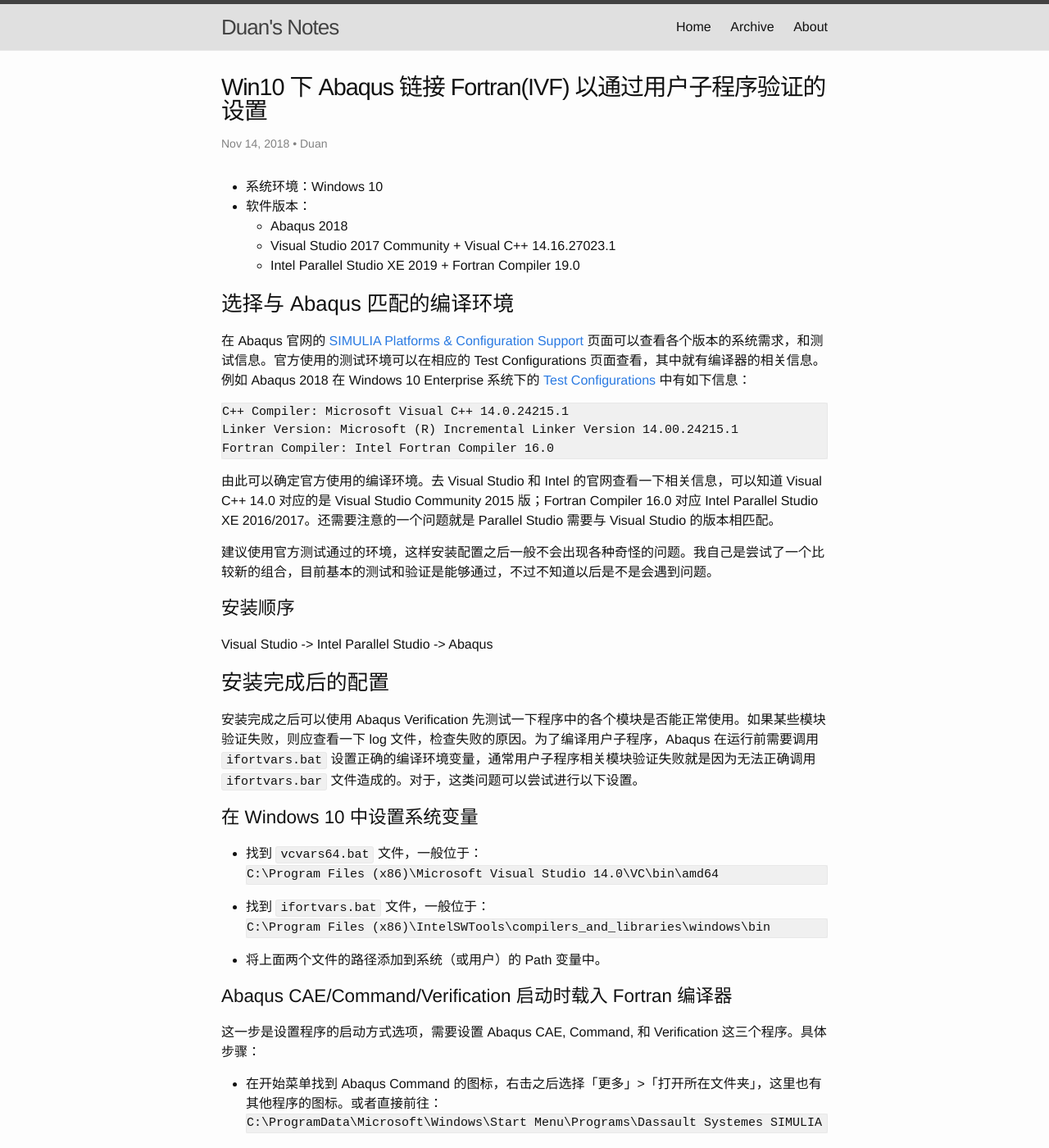
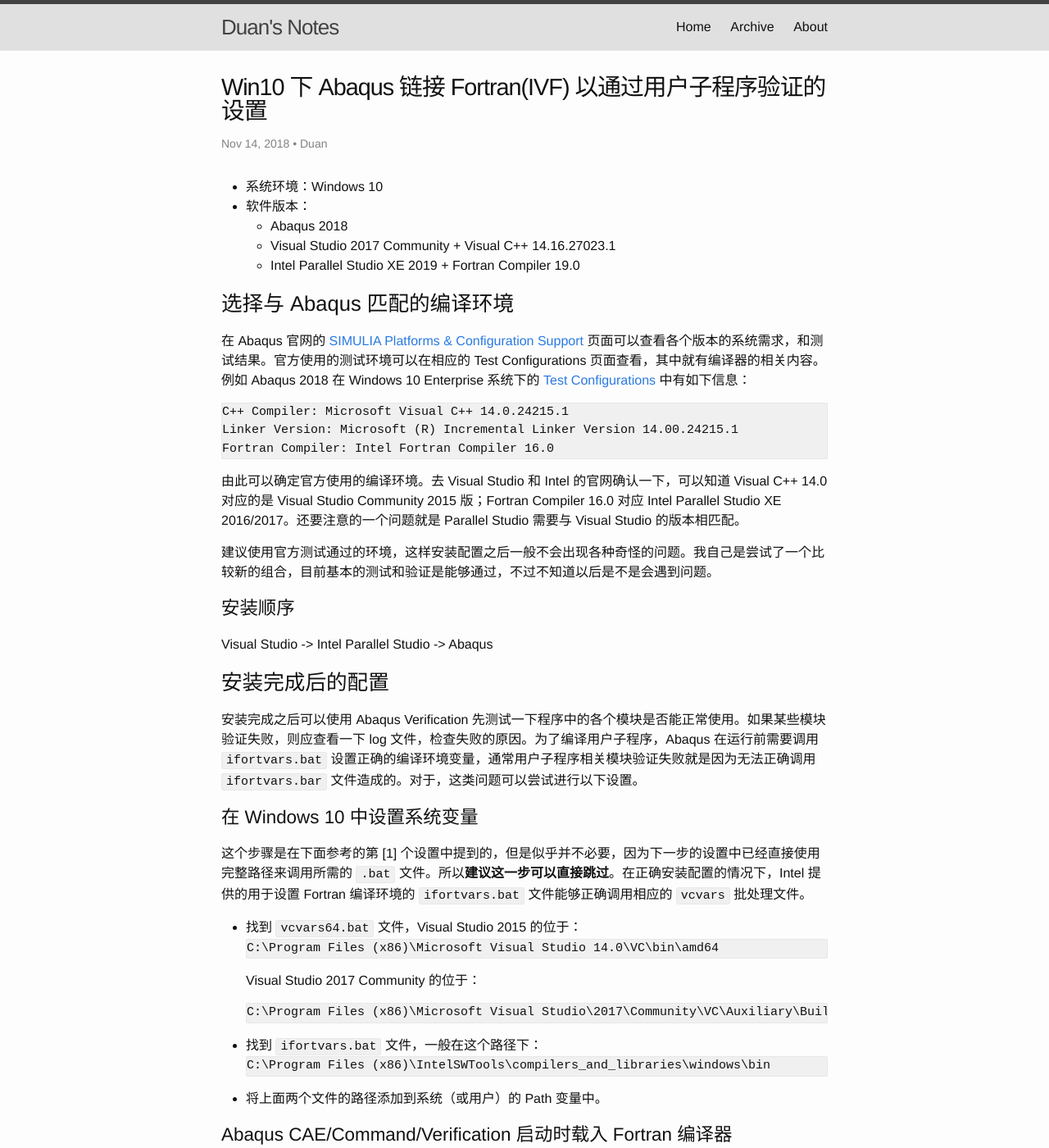
Before and after one commit to wnduan/wnduan.github.io, a Jekyll site: the page built from _posts/2018-11-14-abaqus-2018-link-ivf.md, in a window 1280 px wide and 1400 px high. Shown: the whole window at 82% size. Built offline with Jekyll 4.4.1, drawn with Linux system fonts in a browser that asks for light colours; comment, search, counter and statistics services are not loaded; some of the changed text lies outside the part shown.

Commit message:
update post

````diff
--- a/_posts/2018-11-14-abaqus-2018-link-ivf.md
+++ b/_posts/2018-11-14-abaqus-2018-link-ivf.md
@@ -5,7 +5,7 @@ title: "Win10 下 Abaqus 链接 Fortran(IVF) 以通过用户子程序验证的
 date: 2018-11-14 15:20:43 +0800
 description: "A guide on link abaqus 2018 and intel visual fortran under Win10 OS."
 categories:
-tags: []
+tags: [abaqus,visual studio,intel parallel studio]
 ---
 
 - 系统环境：Windows 10
@@ -15,7 +15,7 @@ tags: []
     - Intel Parallel Studio XE 2019 + Fortran Compiler 19.0
 
 ## 选择与 Abaqus 匹配的编译环境
-在 Abaqus 官网的 [SIMULIA Platforms & Configuration Support](https://www.3ds.com/support/hardware-and-software/simulia-system-information/) 页面可以查看各个版本的系统需求，和测试信息。官方使用的测试环境可以在相应的 Test Configurations 页面查看，其中就有编译器的相关信息。例如 Abaqus 2018 在 Windows 10 Enterprise 系统下的 [Test Configurations](https://www.3ds.com/fileadmin/PRODUCTS/SIMULIA/PDF/guide/test-configurations-abaqus-2018-windows-10.pdf) 中有如下信息：
+在 Abaqus 官网的 [SIMULIA Platforms & Configuration Support](https://www.3ds.com/support/hardware-and-software/simulia-system-information/) 页面可以查看各个版本的系统需求，和测试结果。官方使用的测试环境可以在相应的 Test Configurations 页面查看，其中就有编译器的相关内容。例如 Abaqus 2018 在 Windows 10 Enterprise 系统下的 [Test Configurations](https://www.3ds.com/fileadmin/PRODUCTS/SIMULIA/PDF/guide/test-configurations-abaqus-2018-windows-10.pdf) 中有如下信息：
 
 ```text
 C++ Compiler: Microsoft Visual C++ 14.0.24215.1
@@ -23,7 +23,7 @@ Linker Version: Microsoft (R) Incremental Linker Version 14.00.24215.1
 Fortran Compiler: Intel Fortran Compiler 16.0
 ```
 
-由此可以确定官方使用的编译环境。去 Visual Studio 和 Intel 的官网查看一下相关信息，可以知道 Visual C++ 14.0 对应的是 Visual Studio Community 2015 版；Fortran Compiler 16.0 对应 Intel Parallel Studio XE 2016/2017。还需要注意的一个问题就是 Parallel Studio 需要与 Visual Studio 的版本相匹配。
+由此可以确定官方使用的编译环境。去 Visual Studio 和 Intel 的官网确认一下，可以知道 Visual C++ 14.0 对应的是 Visual Studio Community 2015 版；Fortran Compiler 16.0 对应 Intel Parallel Studio XE 2016/2017。还要注意的一个问题就是 Parallel Studio 需要与 Visual Studio 的版本相匹配。
 
 建议使用官方测试通过的环境，这样安装配置之后一般不会出现各种奇怪的问题。我自己是尝试了一个比较新的组合，目前基本的测试和验证是能够通过，不过不知道以后是不是会遇到问题。
 
@@ -34,11 +34,17 @@ Visual Studio -> Intel Parallel Studio -> Abaqus
 安装完成之后可以使用 Abaqus Verification 先测试一下程序中的各个模块是否能正常使用。如果某些模块验证失败，则应查看一下 log 文件，检查失败的原因。为了编译用户子程序，Abaqus 在运行前需要调用 `ifortvars.bat` 设置正确的编译环境变量，通常用户子程序相关模块验证失败就是因为无法正确调用 `ifortvars.bar` 文件造成的。对于，这类问题可以尝试进行以下设置。
 
 ### 在 Windows 10 中设置系统变量
-- 找到 `vcvars64.bat` 文件，一般位于：
+这个步骤是在下面参考的第 [1] 个设置中提到的，但是似乎并不必要，因为下一步的设置中已经直接使用完整路径来调用所需的 `.bat` 文件。所以**建议这一步可以直接跳过**。在正确安装配置的情况下，Intel 提供的用于设置 Fortran 编译环境的 `ifortvars.bat` 文件能够正确调用相应的 `vcvars` 批处理文件。
+
+- 找到 `vcvars64.bat` 文件，Visual Studio 2015 的位于：
   ```text
   C:\Program Files (x86)\Microsoft Visual Studio 14.0\VC\bin\amd64
   ```
-- 找到 `ifortvars.bat` 文件，一般位于：
+  Visual Studio 2017 Community 的位于：
+  ```text
+  C:\Program Files (x86)\Microsoft Visual Studio\2017\Community\VC\Auxiliary\Build
+  ```
+- 找到 `ifortvars.bat` 文件，一般在这个路径下：
   ```text
   C:\Program Files (x86)\IntelSWTools\compilers_and_libraries\windows\bin
   ```
@@ -55,8 +61,8 @@ Visual Studio -> Intel Parallel Studio -> Abaqus
   ```text
   "C:\Program Files (x86)\IntelSWTools\compilers_and_libraries\windows\bin\ifortvars.bat" intel64 vs2017 &
   ```
-  注意：上面这行代码比较长，前面路径就是 `ifortvars.bat` 文件的完整路径，需要使用引号 `"` 括起来，还有最后的 `&` 符号不要漏掉。另外 `vs2017` 这个需要根据自己的 Visual Studio 版本设置正确的值。
-- 然后设置 Abaqus CAE 的启动方式，类似地，右击 Abaqus CAE 的图标，选择「属性」在「目标」中，在原有设置 `C:\SIMULIA\CAE\2018\win_b64\resources\install\cae\launcher.bat cae || pause` 前面添加同样的代码，并保存。
+  注意：上面这行代码比较长，前面路径就是 `ifortvars.bat` 文件的完整路径，需要使用引号 `"` 括起来，还有最后的 `&` 符号不要漏掉，并且注意空格，`&` 符号前后都有空格。另外 `vs2017` 需要根据自己的 Visual Studio 版本设置相应的值。
+- 然后设置 Abaqus CAE 的启动方式，类似地，右击 Abaqus CAE 的图标，选择「属性」在「目标」中的原有设置 `C:\SIMULIA\CAE\2018\win_b64\resources\install\cae\launcher.bat cae || pause` 前面添加同样的代码，并保存。
 - 最后 Abaqus Verification 也是一样，在原有设置前面添加上述代码。
 
 ### 检查相关信息
@@ -82,7 +88,7 @@ abaqus verify -user_std
 ```
 C:\Program Files (x86)\IntelSWTools\compilers_and_libraries\windows\compiler\include\stdint.h(40): error C1803: Cannot open include file: '../../vc/include/stdint.h': No such file or directory
 ```
-可以看到，这里头文件 `stdint.h` 第 40 行引用了另一个 `stdint.h` 头文件，但是路径错误。网上搜索一番，发现是 Visual 2017 中更改了许多文件的路径，导致这里的引用失败。
+可以看到，这里头文件 `stdint.h` 第 40 行引用了另一个 `stdint.h` 头文件，但是路径错误。网上搜索一番，发现是 Visual Studio 在 2017 版中更改了许多文件的路径，而 Intel Parallel 中的某些定义又没有考虑到这些问题，应该说是 Intel Parallel Studio 中的 bug 了。
 
 ### 查找 VC 的路径
 Micorsoft 提供了一个命令行工具 `vswhere` 可以帮助查找和判断当前 Visual Studio 2017 的环境。现在需要查找 VC 的安装位置，在 PowerShell 中使用：
@@ -96,11 +102,11 @@ C:\Program Files (x86)\Microsoft Visual Studio\2017\Community
 ```
 
 ### 解决问题
-也没什么好办法，只能来电 dirty hack，直接去 `IntelSWTools\...\include\stdint.h` 文件，找到错误的位置：
+也没什么好办法，只能来点 dirty hack，直接修改出错的文件。去 `IntelSWTools\...\include\stdint.h` 文件，找到错误的位置：
 ```c
 #include __TMP_STRING(__TMP_PASTE2(__MS_VC_INSTALL_PATH,/include/stdint.h))
 ```
-这里显然就是要修改一下 `__MS_VC_INSTALL_PATH` 的定义就可以了，网上找几行可以看到这个宏定义，将这行注释掉，并在下面添加新的定义如下：
+这里显然就是需要修改一下 `__MS_VC_INSTALL_PATH` 的定义，向前面找几行可以看到这个宏定义，将这行注释掉，并在下面添加新的定义。如下：
 ```c
 #ifndef __MS_VC_INSTALL_PATH
 // #define __MS_VC_INSTALL_PATH ../../vc <- 原有定义前面加 '//' 注释掉，并添加下面一行新的定义
@@ -115,6 +121,6 @@ abaqus verify -make
 
 ## 参考资料
 
-[Linking Abaqus2017 and Intel Parallel Studio XE2016 (Visual Fortran) in Windows 10 X64](https://www.researchgate.net/profile/Petri_Tanska/publication/313924098_Linking_ABAQUS_2017_and_Intel_Parallel_Studio_XE2016_Visual_Fortran_in_Windows_10_x64/links/58b003efaca2725b5411b020/Linking-ABAQUS-2017-and-Intel-Parallel-Studio-XE2016-Visual-Fortran-in-Windows-10-x64.pdf?_sg%5B0%5D=KjIj-PyDmhfyQGQnKwnPSCLKjgVBEsYTA5xTnPcuBNGoIV33gV5hNCcQ-92oN5vForOsoo9DEfXDTy8GJZ3Meg.dwRkdpkT1N8tAROQb8HjyI39OOXnMaAwF_mMmY05pdiTQWGIcs3egoRkB2eR8pfU1IRuD2-za57QD99z557TQA&_sg%5B1%5D=5tfjgGqq-YupCCNJVIJG6o306qTbAD6BIBVn3ghIr5piyuSZYDhtWhbvQ9AggmX15xUCmDLhcvo1CVRj0hUnNbMsTnNKu29hPADSLJPXFZDX.dwRkdpkT1N8tAROQb8HjyI39OOXnMaAwF_mMmY05pdiTQWGIcs3egoRkB2eR8pfU1IRuD2-za57QD99z557TQA&_iepl=)
+1. [Linking Abaqus2017 and Intel Parallel Studio XE2016 (Visual Fortran) in Windows 10 X64](https://www.researchgate.net/profile/Petri_Tanska/publication/313924098_Linking_ABAQUS_2017_and_Intel_Parallel_Studio_XE2016_Visual_Fortran_in_Windows_10_x64/links/58b003efaca2725b5411b020/Linking-ABAQUS-2017-and-Intel-Parallel-Studio-XE2016-Visual-Fortran-in-Windows-10-x64.pdf?_sg%5B0%5D=KjIj-PyDmhfyQGQnKwnPSCLKjgVBEsYTA5xTnPcuBNGoIV33gV5hNCcQ-92oN5vForOsoo9DEfXDTy8GJZ3Meg.dwRkdpkT1N8tAROQb8HjyI39OOXnMaAwF_mMmY05pdiTQWGIcs3egoRkB2eR8pfU1IRuD2-za57QD99z557TQA&_sg%5B1%5D=5tfjgGqq-YupCCNJVIJG6o306qTbAD6BIBVn3ghIr5piyuSZYDhtWhbvQ9AggmX15xUCmDLhcvo1CVRj0hUnNbMsTnNKu29hPADSLJPXFZDX.dwRkdpkT1N8tAROQb8HjyI39OOXnMaAwF_mMmY05pdiTQWGIcs3egoRkB2eR8pfU1IRuD2-za57QD99z557TQA&_iepl=)
 
-[Configure ABAQUS to run user subroutines](http://www-h.eng.cam.ac.uk/help/programs/fe/abaqus/faq68/UserSubConfigureInfo.html)
+2. [Configure ABAQUS to run user subroutines](http://www-h.eng.cam.ac.uk/help/programs/fe/abaqus/faq68/UserSubConfigureInfo.html)
````
